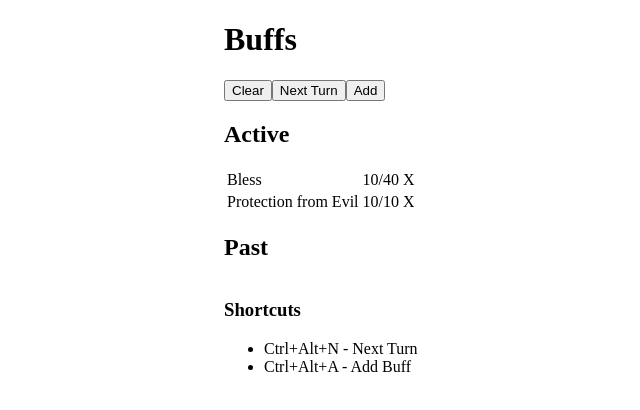
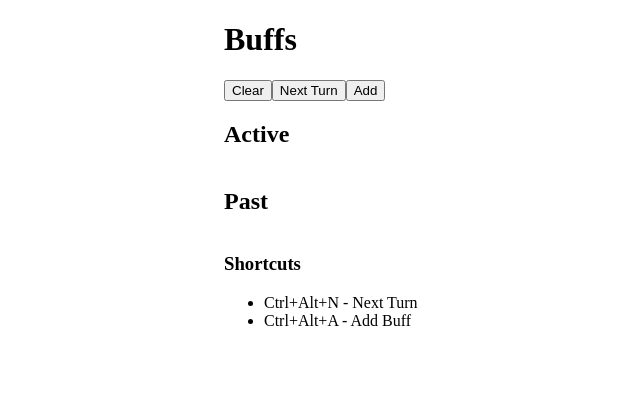
Before and after one commit to SamelVhatargh/buff-tracker, a Vue app: page / in a window 1280 px wide. Shown: the top 410 px of the page, without its empty margins (116-756 px from the left). Built offline with nearby package versions, Linux system fonts and the light colour scheme.

Commit message:
Removed default buffs

```diff
--- a/src/components/Buffs.vue
+++ b/src/components/Buffs.vue
@@ -6,22 +6,7 @@ export default {
     data() {
         return {
             showBuffForm: false,
-            buffs: [
-                {
-                    name: 'Bless',
-                    turns: {
-                        total: 40,
-                        left: 10,
-                    },
-                },
-                {
-                    name: 'Protection from Evil',
-                    turns: {
-                        total: 10,
-                        left: 10,
-                    },
-                },
-            ]
+            buffs: [],
         }
     },
     methods: {
```
